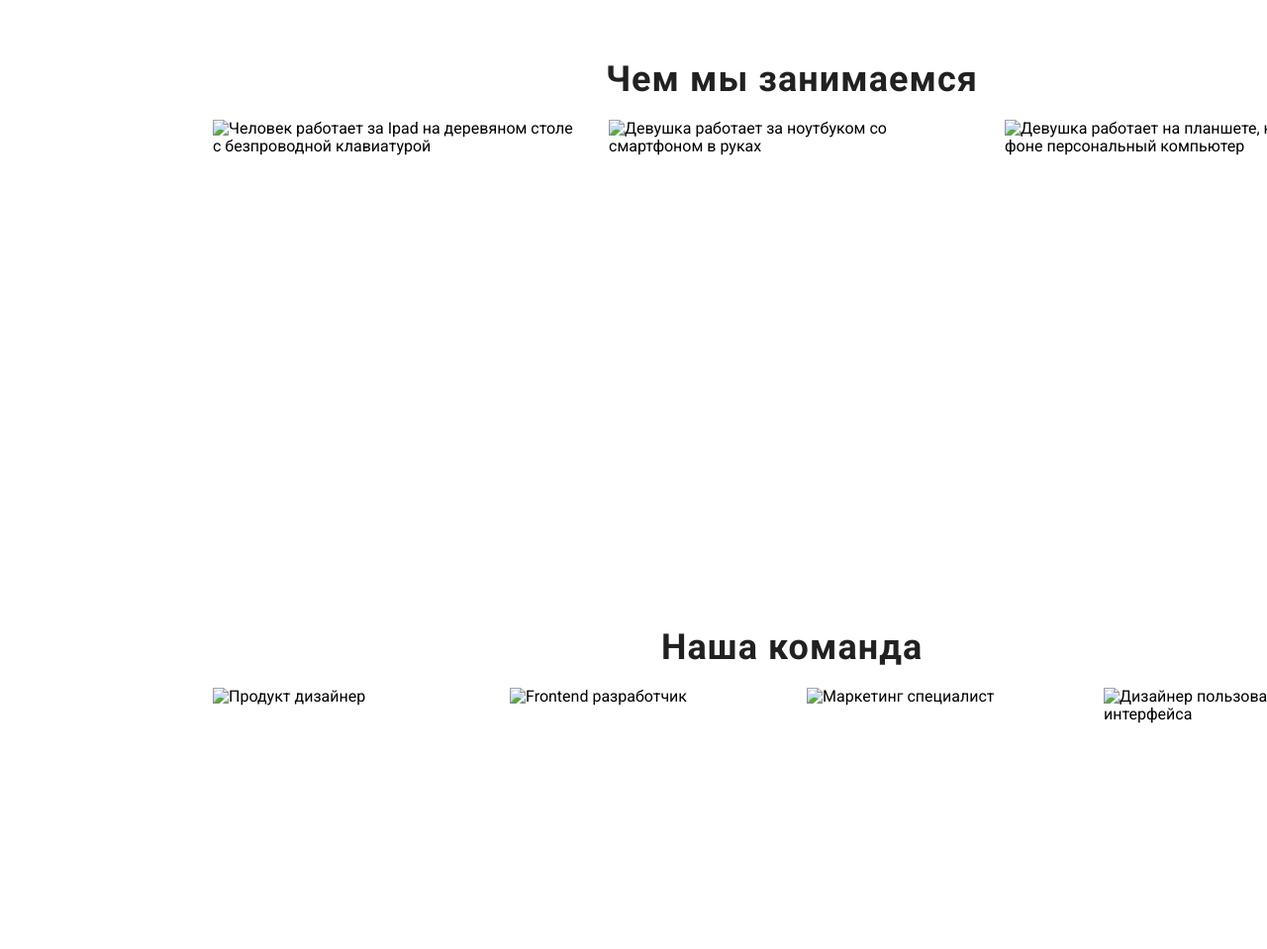
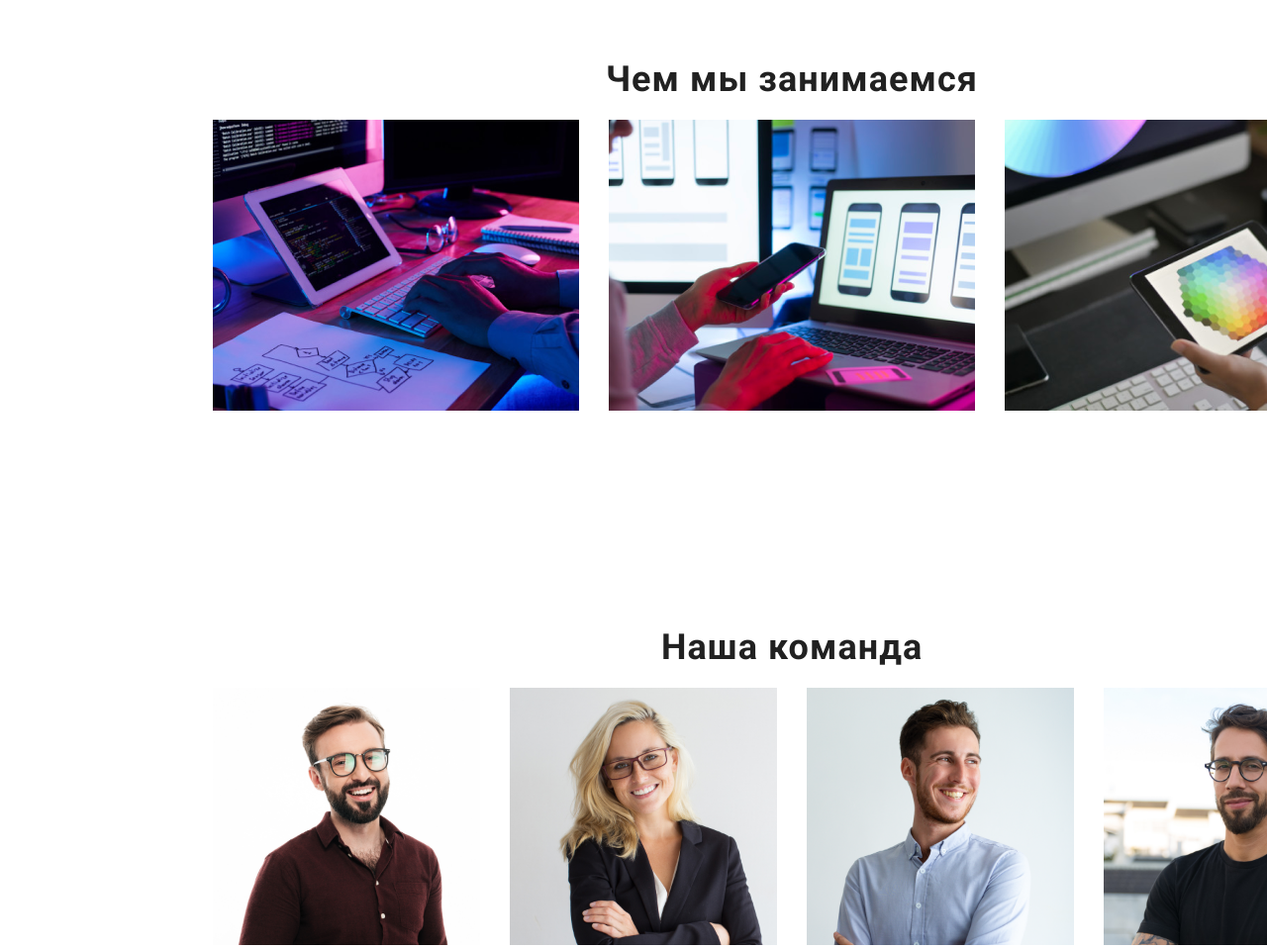
Before and after one commit to LeroViten/goit-markup-hw-02, a plain HTML site: page index.html in a window 1280 px wide. Shown: the part 940-1899 px from the top of the page at 99% size. Drawn offline with nearby package versions, Linux system fonts and the light colour scheme.

Commit message:
update img sources according to their respective location

```diff
--- a/index.html
+++ b/index.html
@@ -11,7 +11,7 @@
         integrity="sha512-Zx6MlUMKSVJoQ+83OwhdILe8cSEsCzfqThJd7J/VA2UrK6Ctj85p+xzqfyuNXE5B1k25uUdmJ2OzItbBy9GHAQ=="
         crossorigin="anonymous" />
     <link rel="stylesheet" href="./css/style.css">
-    <title>Web Studio</title>
+    <title>Веб-Студия</title>
 </head>
 <body>
   <!-- Header -->
@@ -65,9 +65,9 @@
         <section class="examples">
             <h2 class="examples-title">Чем мы занимаемся</h2>
             <ul class="examples-list">
-                <li class="examples-item-1 list"><img src="./img/box1.jpg" alt="Человек работает за Ipad на деревяном столе с безпроводной клавиатурой" width="370" height="294"></li>
-                <li class="examples-item-2 list"><img src="./img/box2.jpg" alt="Девушка работает за ноутбуком со смартфоном в руках" width="370" height="294"></li>
-                <li class="examples-item-3 list"><img src="./img/box3.jpg" alt="Девушка работает на планшете, на заднем фоне персональный компьютер" width="370" height="294"></li>
+                <li class="examples-item-1 list"><img src="./img/studio/box1.jpg" alt="Человек работает за Ipad на деревяном столе с безпроводной клавиатурой" width="370" height="294"></li>
+                <li class="examples-item-2 list"><img src="./img/studio/box2.jpg" alt="Девушка работает за ноутбуком со смартфоном в руках" width="370" height="294"></li>
+                <li class="examples-item-3 list"><img src="./img/studio/box3.jpg" alt="Девушка работает на планшете, на заднем фоне персональный компьютер" width="370" height="294"></li>
             </ul>
         </section>
         <!-- Team -->
@@ -77,28 +77,28 @@
                 <li class="team-item list">
                     <h3 class="team-item-name-1">Игорь Демьяненко</h3>
                     <p class="team-item-text-1">Product designer</p>
-                    <img class="team-item-img-1" src="./img/teamcard1.jpg" alt="Продукт дизайнер" width="370">
+                    <img class="team-item-img-1" src="./img/studio/teamcard1.jpg" alt="Продукт дизайнер" width="370">
                 </li>
                 <li class="team-item list">
                     <h3 class="team-item-name-2">Ольга Репина</h3>
                     <p class="team-item-text-2">Frontend Developer</p>
-                    <img class="team-item-img-2" src="./img/teamcard2.jpg" alt="Frontend разработчик" width="370">
+                    <img class="team-item-img-2" src="./img/studio/teamcard2.jpg" alt="Frontend разработчик" width="370">
                 </li>
                 <li class="team-item list">
                     <h3 class="team-item-name-3">Николай Тарасов</h3>
                     <p class="team-item-text-3">Marketing</p>
-                    <img class="team-item-img-3" src="./img/teamcard3.jpg" alt="Маркетинг специалист" width="370">
+                    <img class="team-item-img-3" src="./img/studio/teamcard3.jpg" alt="Маркетинг специалист" width="370">
                 </li>
                 <li class="team-item list">
                     <h3 class="team-item-name-4">Михаил Ермаков</h3>
                     <p class="team-item-text-4">UI Designer</p>
-                    <img class="team-item-img-4" src="./img/teamcard4.jpg" alt="Дизайнер пользовательского интерфейса" width="370">
+                    <img class="team-item-img-4" src="./img/studio/teamcard4.jpg" alt="Дизайнер пользовательского интерфейса" width="370">
                 </li>
             </ul>
         </section>
     </main>
     <!-- Footer -->
-    <footer class="footer">
+    <footer class="studio-footer">
         <a class="logo-link-footer logo-light link" lang="en" href="#">
             <span class="logo-accent">Web</span>Studio
         </a>
```
